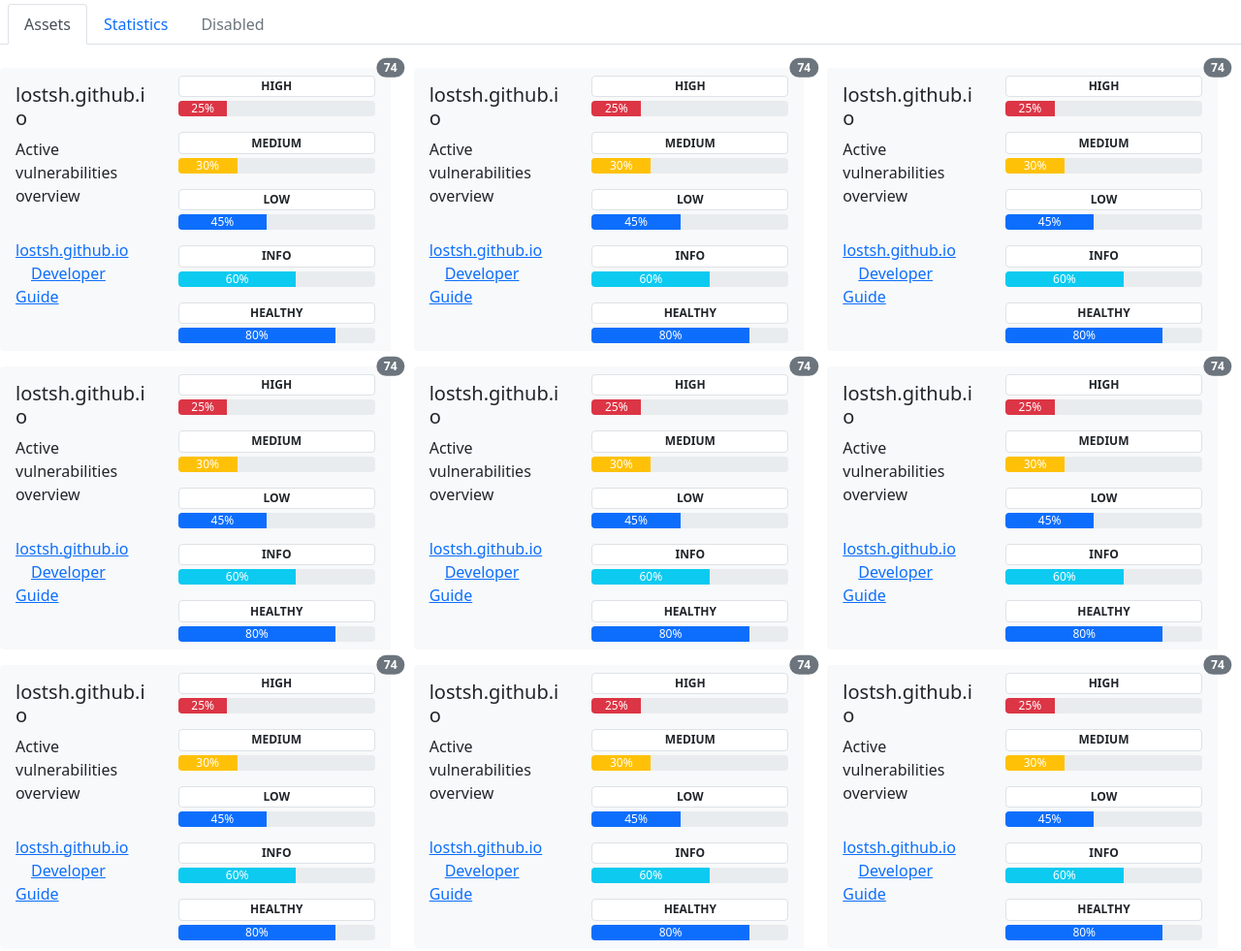
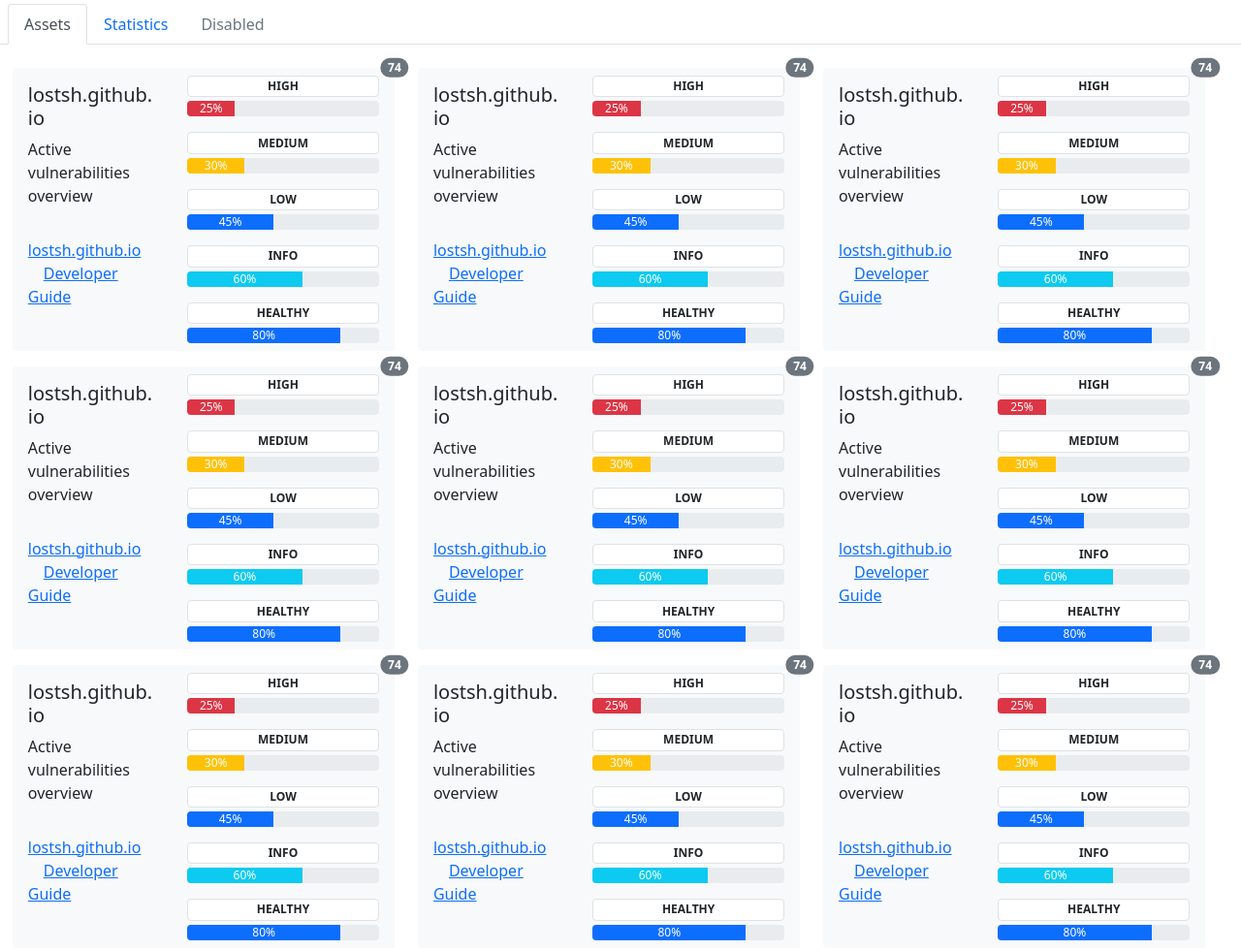
Before and after one commit to lostsh/vats, a plain HTML site: page gui/targets.html in a window 1280 px wide. Shown: the whole page at 97% size. Drawn offline with Linux system fonts and the light colour scheme.

Commit message:
fix grid problem

```diff
--- a/gui/assets/css/main.css
+++ b/gui/assets/css/main.css
@@ -10,3 +10,8 @@
     margin: auto;
     overflow: scroll;
 }
+
+::selection{
+    background-color: transparent;
+}
+*{cursor: default;}
--- a/gui/targets.html
+++ b/gui/targets.html
@@ -21,7 +21,7 @@
             <a class="nav-link disabled" href="#" tabindex="-1" aria-disabled="true">Disabled</a>
         </li>
     </ul>
-    <article class="my-3" id="tables">
+    <article class="my-3" style="width: 98vw; margin: auto;" id="tables">
         <div class="bd-heading align-self-start mt-5 mb-3 mt-xl-0 mb-xl-2">
             <h3 class="visually-hidden">Target tracking</h3>
 
```
